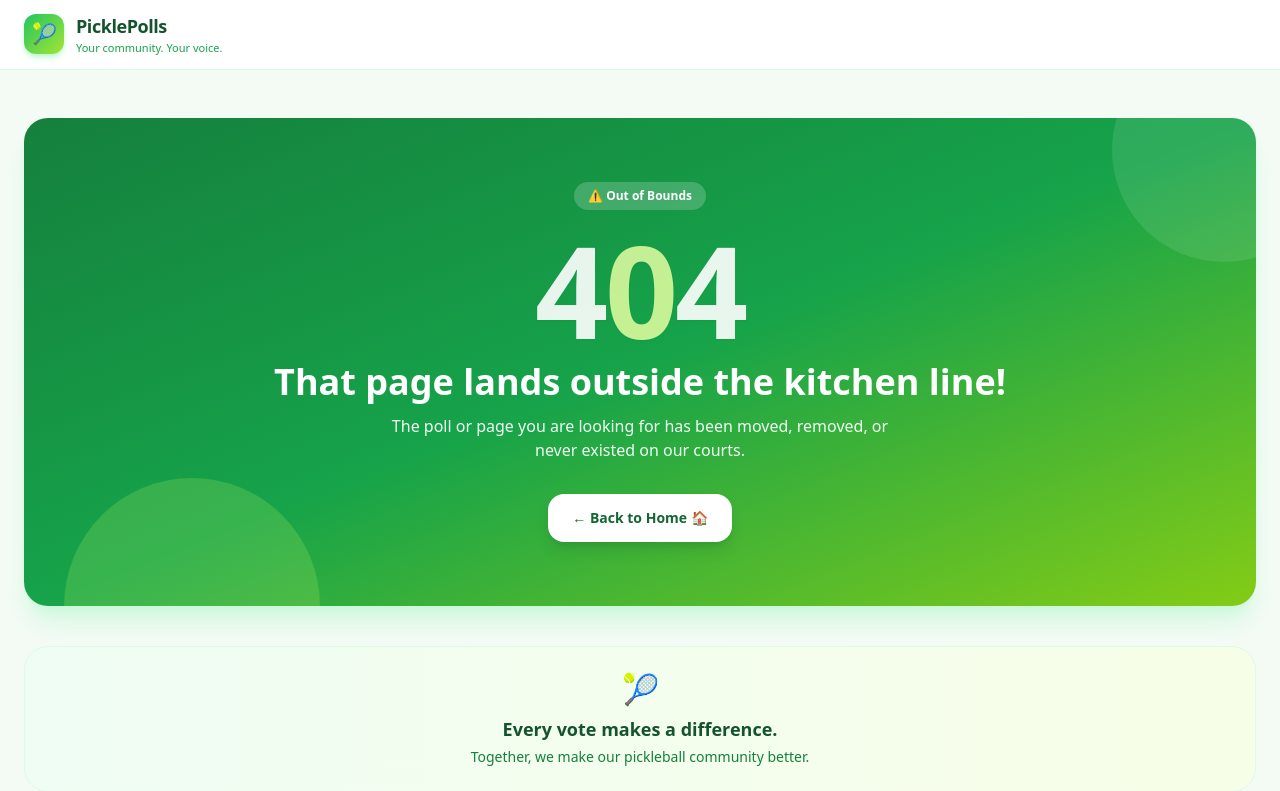
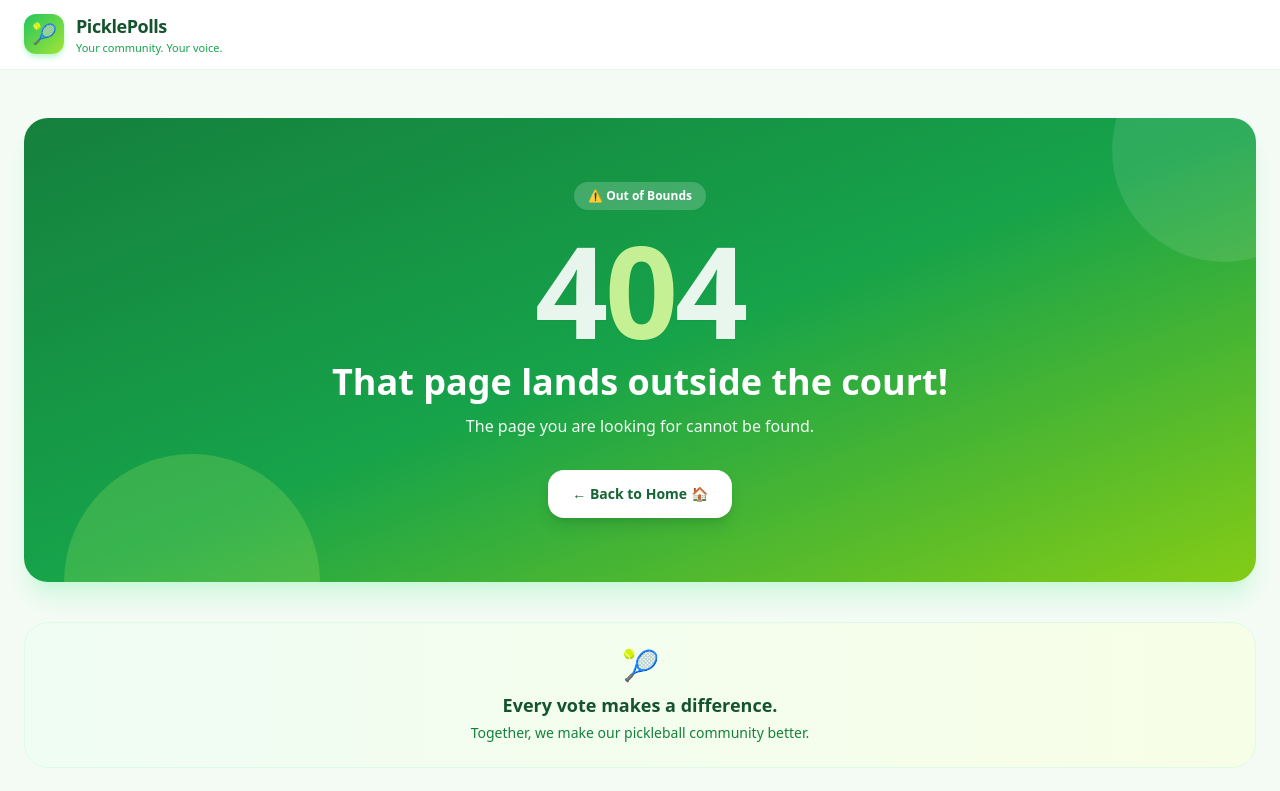
Before and after one commit to edchelstephens/picklepolls, a Django app: template project/templates/404.html in a window 1280 px wide. Shown: the top 791 px of the page. After the commit the page ends 768 px from the top, so only its background shows below. Run offline with Django 5.2, Linux system fonts and the light colour scheme; the template is opened without the code that fills it, so the values that code supplies are empty; some libraries are stand-ins or nearby versions.

Commit message:
chore: 404 template.

```diff
--- a/project/templates/404.html
+++ b/project/templates/404.html
@@ -80,12 +80,12 @@
 
                 <!-- Heading -->
                 <h2 class="mt-2 text-2xl font-black text-white md:text-4xl">
-                    That page lands outside the kitchen line!
+                    That page lands outside the court!
                 </h2>
 
                 <!-- Subtext -->
                 <p class="mx-auto mt-3 max-w-lg text-sm text-green-50 md:text-base leading-relaxed">
-                    The poll or page you are looking for has been moved, removed, or never existed on our courts.
+                    The page you are looking for cannot be found.
                 </p>
 
                 <!-- Action Button -->
```
